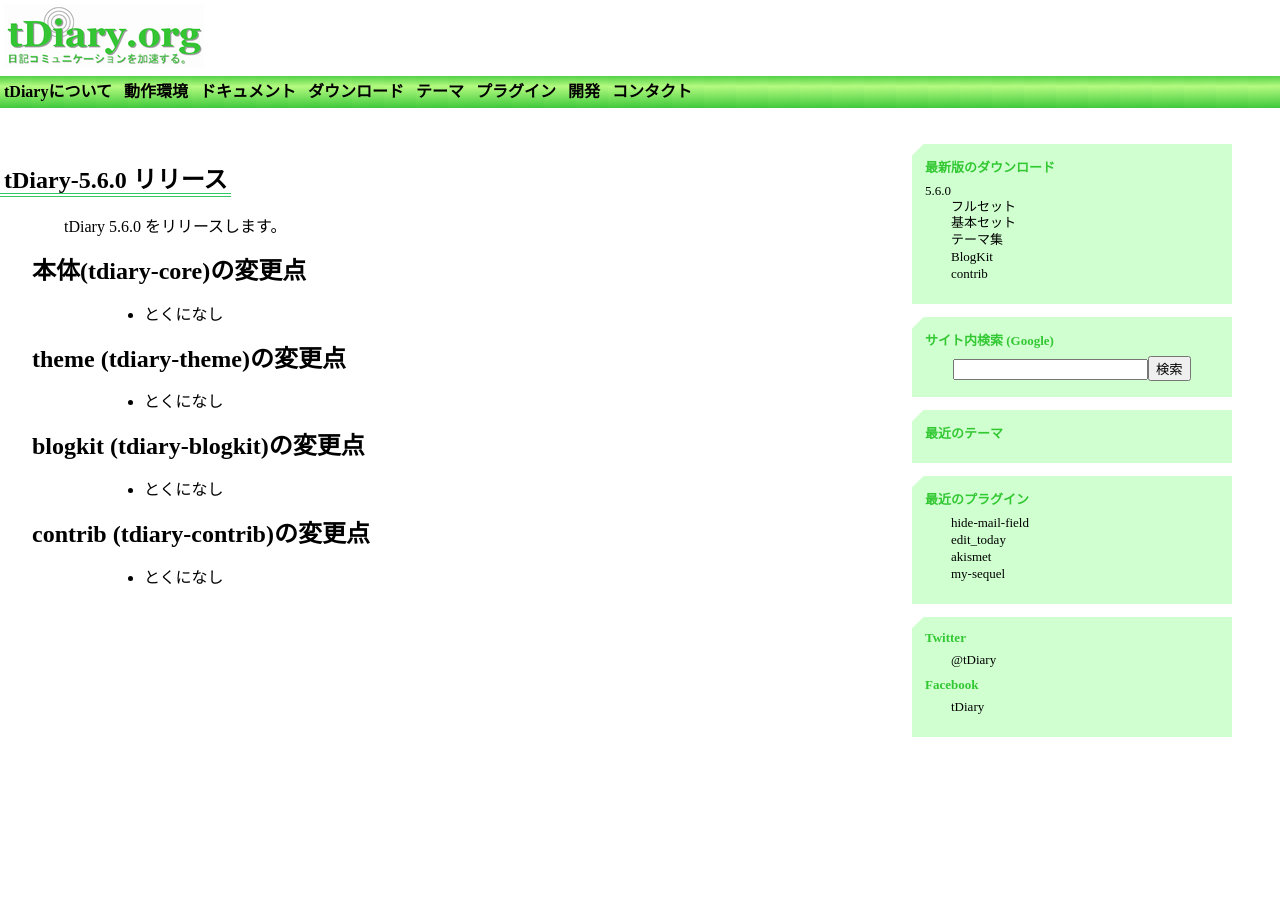
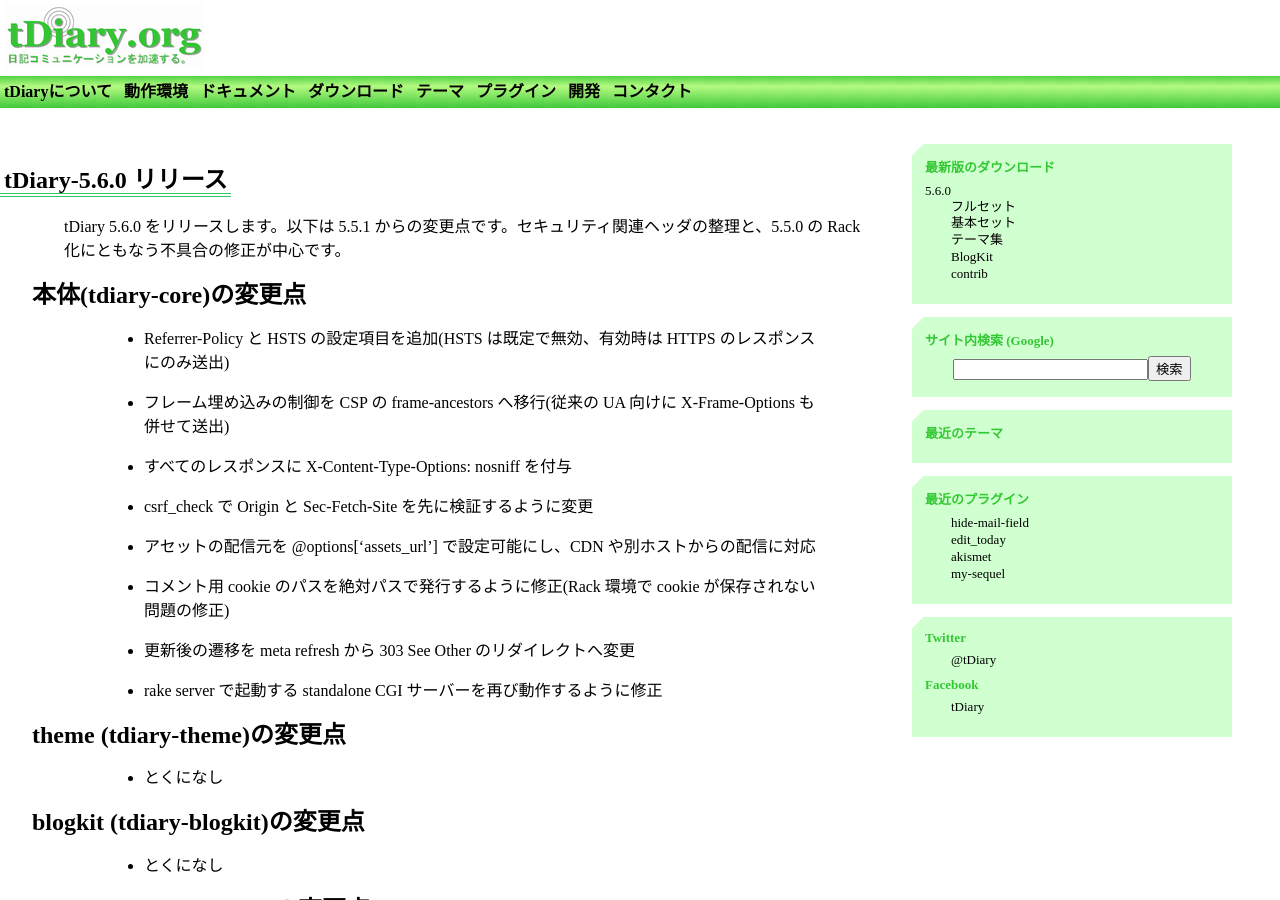
Before and after one commit to tdiary/tdiary.github.io, a Jekyll site: the page built from _posts/2026-09-04-release-5_6_0.md, in a window 1280 px wide and 900 px high. Built offline with Jekyll 4.4.1, drawn with Linux system fonts in a browser that asks for light colours.

Commit message:
Fill in the 5.6.0 release notes
The generated post shipped with empty change lists. List the changes
users can see since 5.5.1: the new security header options, the
configurable assets URL, and the Rack-era regressions that got fixed.

Co-Authored-By: Claude Opus 5 <noreply@anthropic.com>

```diff
--- a/_posts/2026-09-04-release-5_6_0.md
+++ b/_posts/2026-09-04-release-5_6_0.md
@@ -6,10 +6,17 @@ categories:
   - 5.6
 ---
 
-tDiary 5.6.0 をリリースします。
+tDiary 5.6.0 をリリースします。以下は 5.5.1 からの変更点です。セキュリティ関連ヘッダの整理と、5.5.0 の Rack 化にともなう不具合の修正が中心です。
 
 ## 本体(tdiary-core)の変更点
-* とくになし
+* Referrer-Policy と HSTS の設定項目を追加(HSTS は既定で無効、有効時は HTTPS のレスポンスにのみ送出)
+* フレーム埋め込みの制御を CSP の frame-ancestors へ移行(従来の UA 向けに X-Frame-Options も併せて送出)
+* すべてのレスポンスに X-Content-Type-Options: nosniff を付与
+* csrf_check で Origin と Sec-Fetch-Site を先に検証するように変更
+* アセットの配信元を @options['assets_url'] で設定可能にし、CDN や別ホストからの配信に対応
+* コメント用 cookie のパスを絶対パスで発行するように修正(Rack 環境で cookie が保存されない問題の修正)
+* 更新後の遷移を meta refresh から 303 See Other のリダイレクトへ変更
+* rake server で起動する standalone CGI サーバーを再び動作するように修正
 
 ## theme (tdiary-theme)の変更点
 * とくになし
```
